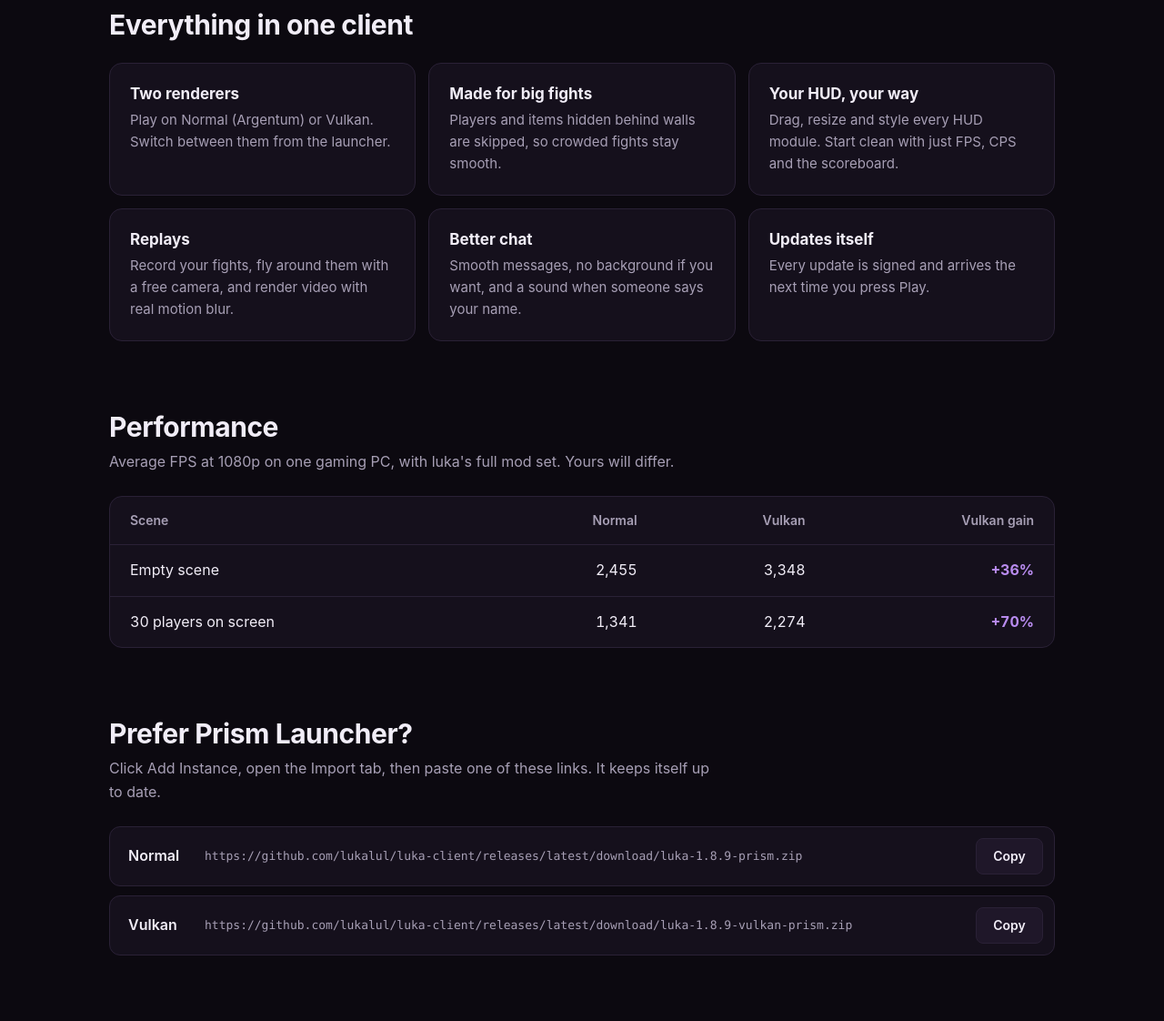
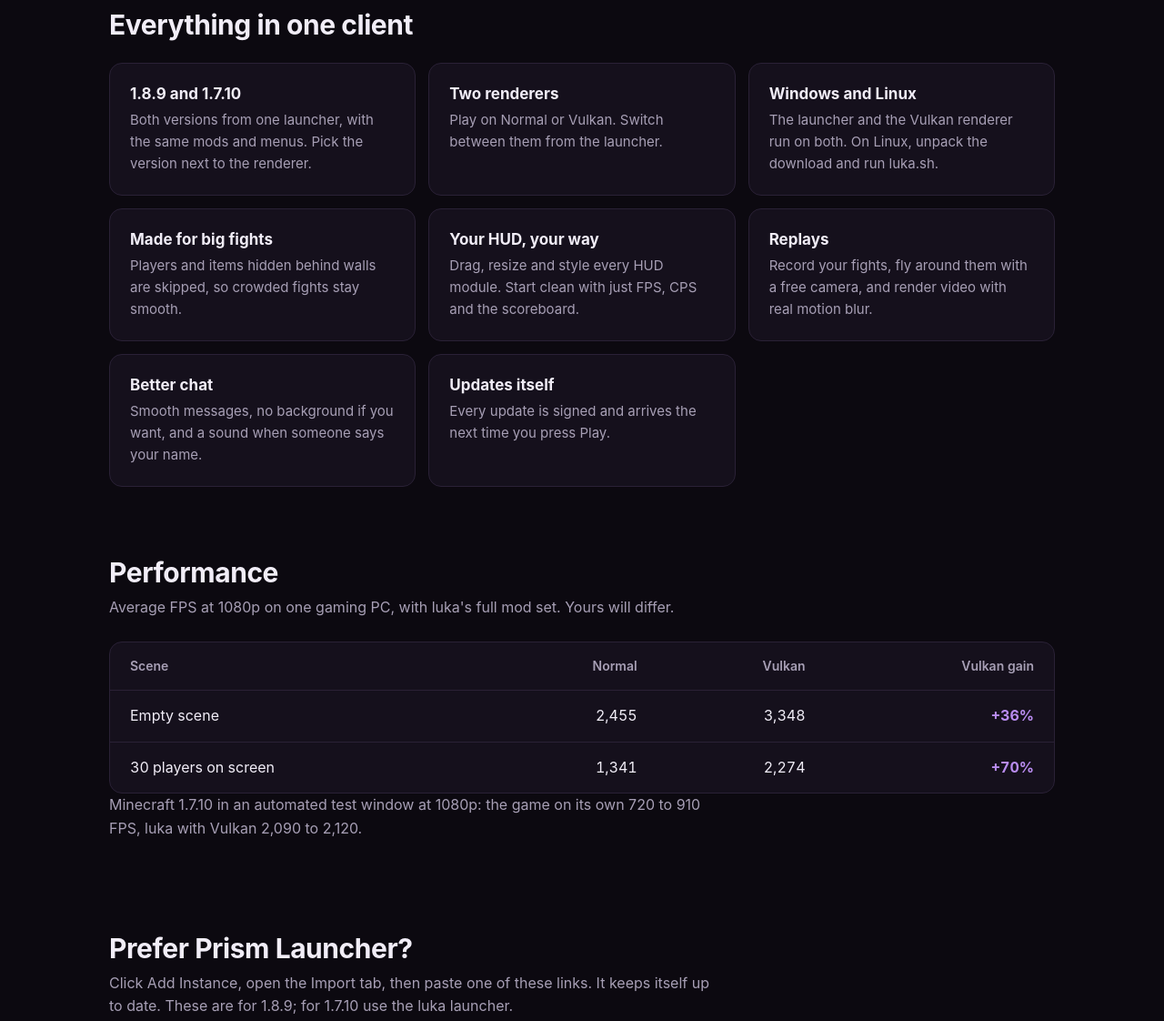
Before and after one commit to lukalul/luka-client, a plain HTML site: page release-work/site/index.html in a window 1280 px wide. Shown: the part 720-1842 px from the top of the page at 91% size. Drawn offline with Linux system fonts and the light colour scheme.

Commit message:
Pages for 1.7.10 and Linux
README and site: 1.7.10, Linux download, 1.7.10 frame rates; code signing text corrected.

```diff
--- a/release-work/site/index.html
+++ b/release-work/site/index.html
@@ -3,12 +3,12 @@
 <head>
   <meta charset="utf-8">
   <meta name="viewport" content="width=device-width, initial-scale=1">
-  <title>luka | Minecraft 1.8.9 client</title>
-  <meta name="description" content="A fast, open-source Minecraft 1.8.9 client for PvP and faction servers.">
+  <title>luka | Minecraft 1.8.9 and 1.7.10 client</title>
+  <meta name="description" content="A fast, open-source Minecraft 1.8.9 and 1.7.10 client for PvP and faction servers, on Windows and Linux.">
   <meta name="theme-color" content="#0c0910">
   <meta property="og:type" content="website">
   <meta property="og:title" content="luka client">
-  <meta property="og:description" content="A fast, open-source Minecraft 1.8.9 client for PvP and faction servers.">
+  <meta property="og:description" content="A fast, open-source Minecraft 1.8.9 and 1.7.10 client for PvP and faction servers, on Windows and Linux.">
   <meta property="og:url" content="https://client.luka.wtf/">
   <meta property="og:image" content="https://client.luka.wtf/og.png">
   <meta name="twitter:card" content="summary_large_image">
@@ -30,7 +30,7 @@
     <section class="hero wrap">
       <img class="hero-logo" src="/logo.png" alt="" width="112" height="112">
       <h1>The Minecraft 1.8.9 and 1.7.10 client built for&nbsp;PvP.</h1>
-      <p class="lead">Fast, open source, and ready for big fights. Choose the Normal or Vulkan renderer and play.</p>
+      <p class="lead">Fast, open source, and ready for big fights. Pick 1.8.9 or 1.7.10, Normal or Vulkan, on Windows or Linux.</p>
       <div class="actions">
         <a class="button primary" href="https://github.com/lukalul/luka-client/releases/latest/download/Luka-Setup.exe">Download for Windows</a>
         <a class="button" href="/luka-launcher-linux.tar.gz">Download for Linux</a>
@@ -42,7 +42,9 @@
     <section id="features" class="wrap">
       <h2>Everything in one client</h2>
       <div class="grid">
-        <article><h3>Two renderers</h3><p>Play on Normal (Argentum) or Vulkan. Switch between them from the launcher.</p></article>
+        <article><h3>1.8.9 and 1.7.10</h3><p>Both versions from one launcher, with the same mods and menus. Pick the version next to the renderer.</p></article>
+        <article><h3>Two renderers</h3><p>Play on Normal or Vulkan. Switch between them from the launcher.</p></article>
+        <article><h3>Windows and Linux</h3><p>The launcher and the Vulkan renderer run on both. On Linux, unpack the download and run luka.sh.</p></article>
         <article><h3>Made for big fights</h3><p>Players and items hidden behind walls are skipped, so crowded fights stay smooth.</p></article>
         <article><h3>Your HUD, your way</h3><p>Drag, resize and style every HUD module. Start clean with just FPS, CPS and the scoreboard.</p></article>
         <article><h3>Replays</h3><p>Record your fights, fly around them with a free camera, and render video with real motion blur.</p></article>
@@ -63,11 +65,12 @@
           </tbody>
         </table>
       </div>
+      <p class="section-lead">Minecraft 1.7.10 in an automated test window at 1080p: the game on its own 720 to 910 FPS, luka with Vulkan 2,090 to 2,120.</p>
     </section>
 
     <section id="prism" class="wrap">
       <h2>Prefer Prism Launcher?</h2>
-      <p class="section-lead">Click Add Instance, open the Import tab, then paste one of these links. It keeps itself up to date.</p>
+      <p class="section-lead">Click Add Instance, open the Import tab, then paste one of these links. It keeps itself up to date. These are for 1.8.9; for 1.7.10 use the luka launcher.</p>
       <div class="links">
         <div class="link"><span>Normal</span><code>https://github.com/lukalul/luka-client/releases/latest/download/luka-1.8.9-prism.zip</code><button type="button" data-copy="https://github.com/lukalul/luka-client/releases/latest/download/luka-1.8.9-prism.zip">Copy</button></div>
         <div class="link"><span>Vulkan</span><code>https://github.com/lukalul/luka-client/releases/latest/download/luka-1.8.9-vulkan-prism.zip</code><button type="button" data-copy="https://github.com/lukalul/luka-client/releases/latest/download/luka-1.8.9-vulkan-prism.zip">Copy</button></div>
```
Also changed, not shown: 2 other files.
